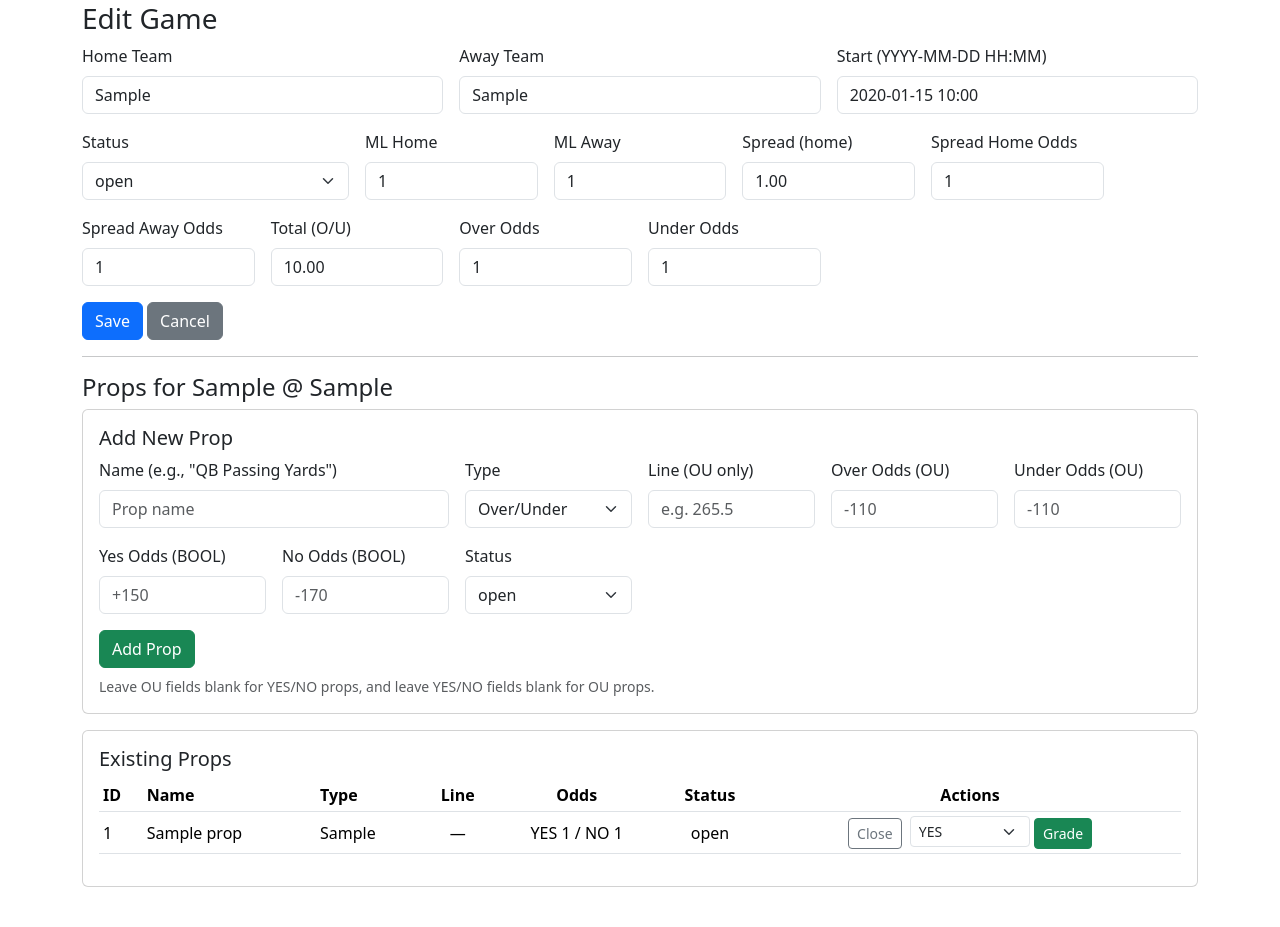
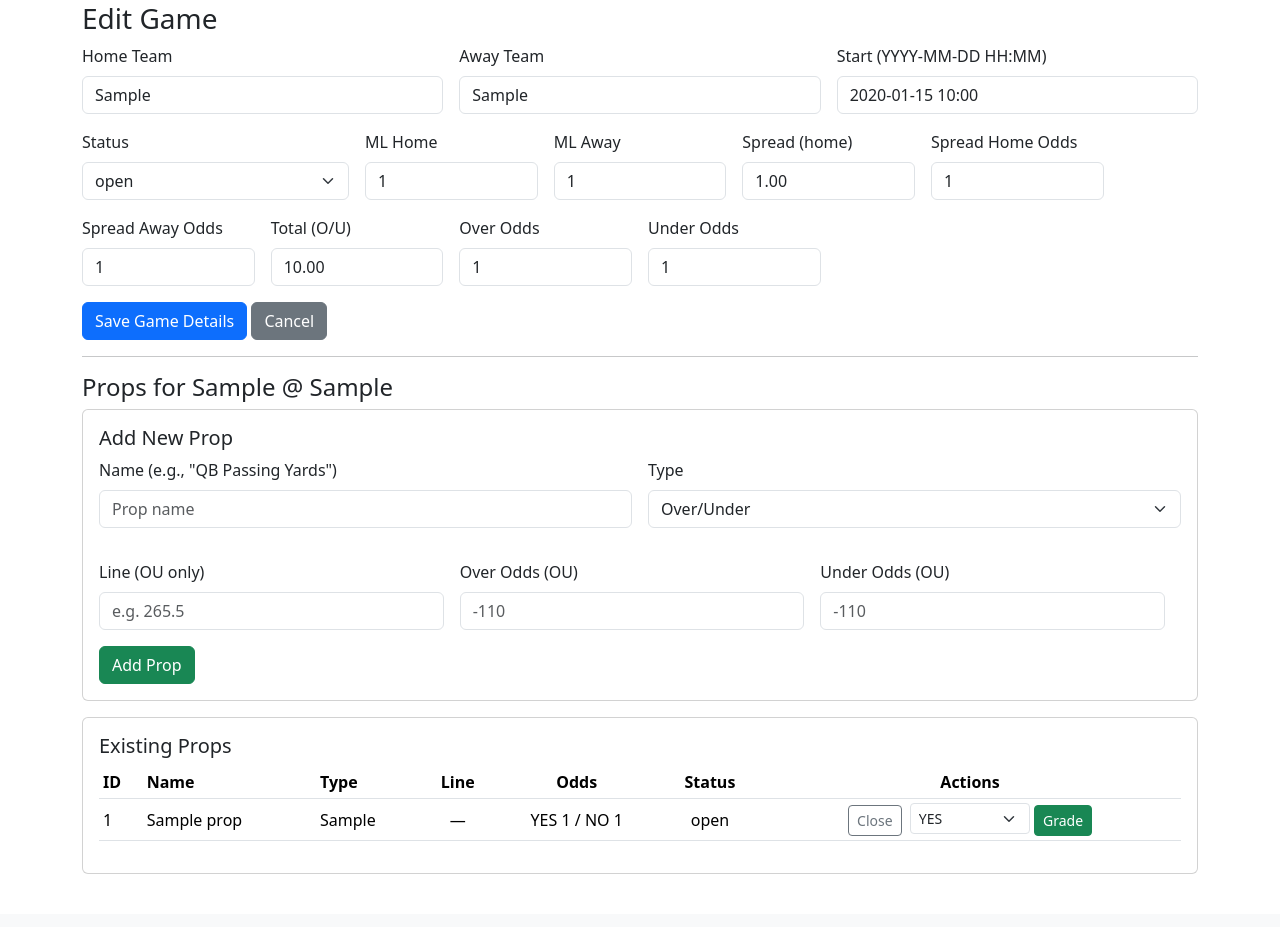
Before and after one commit to Viizorr/CFB26_Fakebook, a Flask app: page /admin/games/1/edit in a window 1280 px wide. Shown: the part 78-1005 px from the top of the page. After the commit the page ends 952 px from the top, so only its background shows below. Run offline with Flask 3, Linux system fonts and the light colour scheme; a user stored in the database is signed in; tables that the repository leaves empty hold one stand-in row (values such as "Sample post").

Commit message:
fixed props hopefully bool to YN

```diff
--- a/templates/admin_edit_game.html
+++ b/templates/admin_edit_game.html
@@ -2,7 +2,6 @@
 {% block content %}
 <h3>{{ 'New' if not game else 'Edit' }} Game</h3>
 
-<!-- Game form (unchanged) -->
 <form method="post">
   <div class="row g-3">
     <div class="col-md-4">
@@ -66,7 +65,7 @@
   </div>
 
   <div class="mt-3">
-    <button class="btn btn-primary">Save</button>
+    <button class="btn btn-primary">Save Game Details</button>
     <a class="btn btn-secondary" href="{{ url_for('admin_games') }}">Cancel</a>
   </div>
 </form>
@@ -80,71 +79,63 @@
     <h4 class="mb-0">Props for {{ game.away_team }} @ {{ game.home_team }}</h4>
   </div>
 
-  <!-- Create Prop Card -->
   <div class="card mb-3">
     <div class="card-body">
       <h5 class="card-title">Add New Prop</h5>
 
-      <!-- NOTE: endpoint name must be admin_prop_new -->
       <form method="post" action="{{ url_for('admin_prop_new', game_id=game.id) }}">
         <div class="row g-3">
-          <div class="col-md-4">
+          <div class="col-md-6">
             <label class="form-label">Name (e.g., "QB Passing Yards")</label>
             <input class="form-control" name="name" placeholder="Prop name" required>
           </div>
 
-          <div class="col-md-2">
+          <div class="col-md-6">
             <label class="form-label">Type</label>
-            <select class="form-select" name="prop_type" required>
-              <option value="OU">Over/Under</option>
-              <option value="BOOL">Yes / No</option>
+            {# Added ID to this select for the script #}
+            <select class="form-select" name="prop_type" id="prop-type-select" required>
+              <option value="OU" selected>Over/Under</option>
+              <option value="YN">Yes / No</option>
             </select>
           </div>
 
-          <!-- OU inputs -->
-          <div class="col-md-2">
+          {# Wrapped OU inputs in a div with an ID #}
+          <div id="ou-fields" class="row g-3 col-12">
+            <div class="col-md-4">
               <label class="form-label">Line (OU only)</label>
               <input class="form-control" name="line" step="0.01" placeholder="e.g. 265.5">
             </div>
-          <div class="col-md-2">
+            <div class="col-md-4">
               <label class="form-label">Over Odds (OU)</label>
               <input class="form-control" name="over_odds" placeholder="-110">
             </div>
-          <div class="col-md-2">
+            <div class="col-md-4">
               <label class="form-label">Under Odds (OU)</label>
               <input class="form-control" name="under_odds" placeholder="-110">
             </div>
+          </div>
 
-          <!-- BOOL inputs -->
-          <div class="col-md-2">
-            <label class="form-label">Yes Odds (BOOL)</label>
+          {# Wrapped YN inputs in a div with an ID and corrected labels #}
+          <div id="yn-fields" class="row g-3 col-12">
+            <div class="col-md-6">
+              <label class="form-label">Yes Odds (YN)</label>
               <input class="form-control" name="yes_odds" placeholder="+150">
             </div>
-          <div class="col-md-2">
-            <label class="form-label">No Odds (BOOL)</label>
+            <div class="col-md-6">
+              <label class="form-label">No Odds (YN)</label>
               <input class="form-control" name="no_odds" placeholder="-170">
             </div>
+          </div>
 
-          <div class="col-md-2">
-            <label class="form-label">Status</label>
-            <select class="form-select" name="status">
-              <option value="open" selected>open</option>
-              <option value="closed">closed</option>
-            </select>
-          </div>
         </div>
 
         <div class="mt-3">
           <button class="btn btn-success">Add Prop</button>
         </div>
       </form>
-      <div class="form-text mt-2">
-        Leave OU fields blank for YES/NO props, and leave YES/NO fields blank for OU props.
-      </div>
     </div>
   </div>
 
-  <!-- Existing Props Table -->
   {% set props_list = props if props is defined else (game.props if game.props is defined else []) %}
   <div class="card">
     <div class="card-body">
@@ -215,4 +206,30 @@
     </div>
   </div>
 {% endif %}
+
+{# Added this script to toggle the form fields #}
+<script>
+document.addEventListener('DOMContentLoaded', function() {
+  const propTypeSelect = document.getElementById('prop-type-select');
+  const ouFields = document.getElementById('ou-fields');
+  const ynFields = document.getElementById('yn-fields');
+
+  function togglePropFields() {
+    if (propTypeSelect.value === 'OU') {
+      ouFields.style.display = 'flex'; // Use flex to keep row behavior
+      ynFields.style.display = 'none';
+    } else { // 'YN'
+      ouFields.style.display = 'none';
+      ynFields.style.display = 'flex';
+    }
+  }
+
+  // Set initial state on page load
+  togglePropFields();
+
+  // Add event listener for changes
+  propTypeSelect.addEventListener('change', togglePropFields);
+});
+</script>
+
 {% endblock %}
--- a/templates/game_detail.html
+++ b/templates/game_detail.html
@@ -71,7 +71,7 @@
                             <div class="small fw-semibold">{{ p.under_odds }}</div>
                         </button>
                     </div>
-                {% elif p.prop_type == 'YN' %}
+                {% elif p.prop_type == 'YN' or p.prop_type == 'BOOL' %}
                     <div class="d-flex gap-2 mt-1 mb-3">
                         <button class="btn btn-outline-primary js-odds-pick" data-bet-id="p{{ p.id }}-yn-y" data-game-id="{{ p.game_id }}" data-prop-id="{{ p.id }}" data-bet-type="PROP" data-selection="YES" data-price="{{ p.yes_odds }}" data-label="{{ p.name }} Yes">
                             <div>Yes</div>
```
Lines whose indentation alone changed are shown as unchanged.
